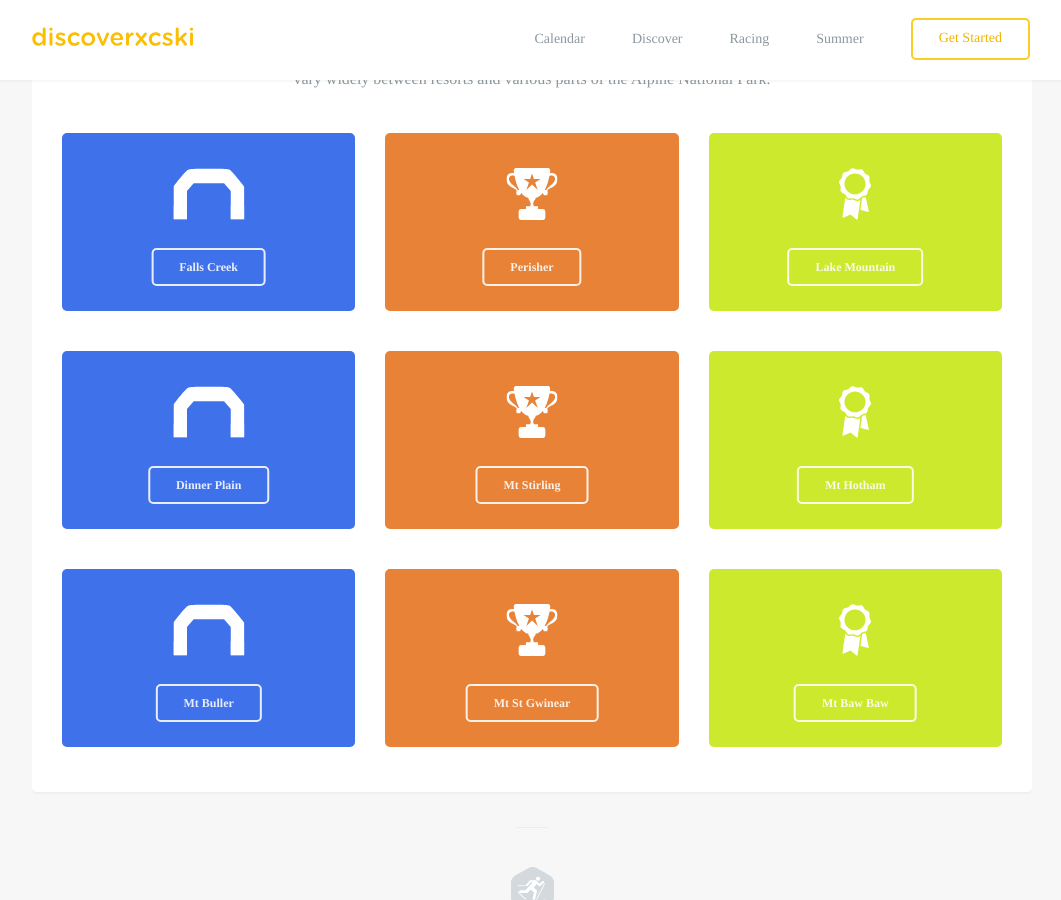
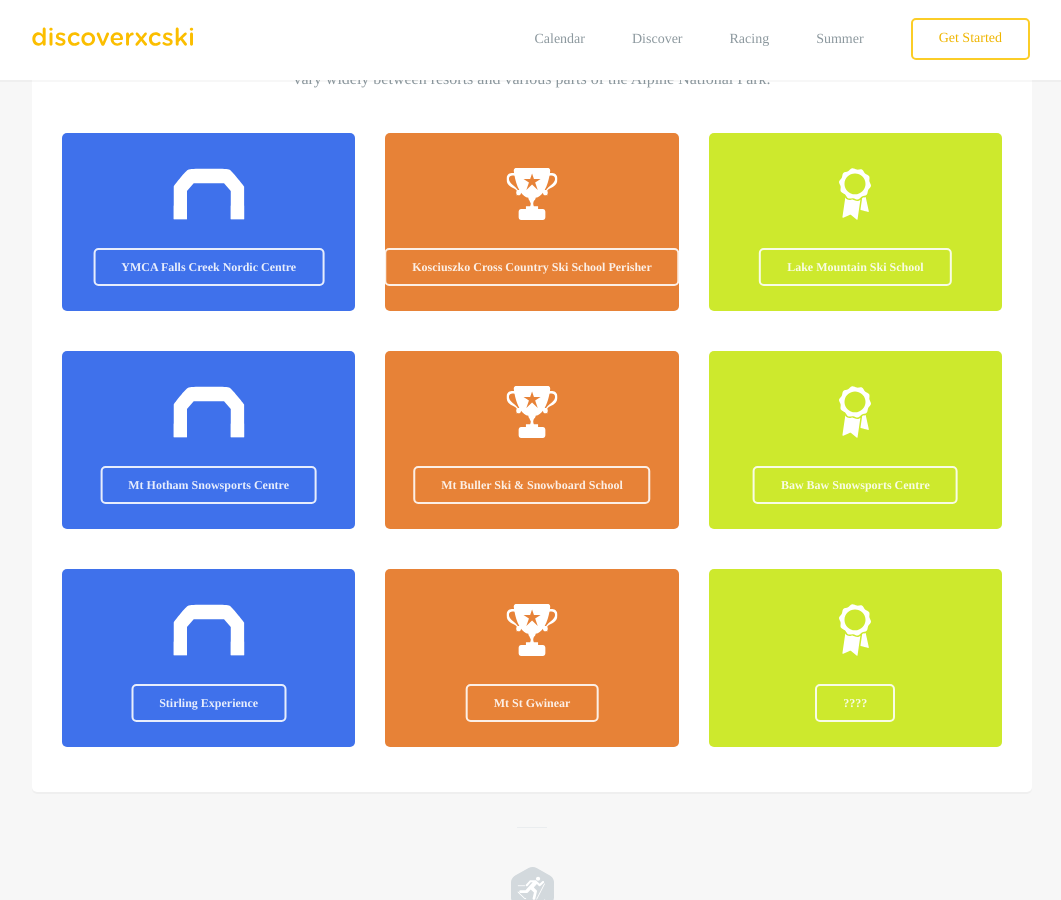
Before and after one commit to robcatto/robcatto.github.io, a Jekyll site: the page built from get-started/find-a-xc-ski-school/index.html, in a window 1280 px wide and 900 px high, scrolled down 364 px. Shown: the whole window, without its empty margins (108-1169 px from the left). Built offline with Jekyll 4.4.1, drawn with Linux system fonts in a browser that asks for light colours; some web fonts are replaced; Markdown is read by kramdown in place of the engine named in the settings.

Commit message:
Update index.html

```diff
--- a/get-started/find-a-xc-ski-school/index.html
+++ b/get-started/find-a-xc-ski-school/index.html
@@ -56,7 +56,7 @@ layout: default
                                             </g>
                                         </g>
                                 </svg>
-                                <a class="button small inverse" href="http://www.fallscreek.com.au/" data-featurette="analytics-click-event" data-event-category="button" data-event-action="M: Clicked Perks" data-event-label="Source: Features Page" id="featurette-13">Falls Creek</a>
+                                <a class="button small inverse" href="http://www.fallscreek.com.au/XCSkiLessons" data-featurette="analytics-click-event" data-event-category="button" data-event-action="M: Clicked Perks" data-event-label="Source: Features Page" id="featurette-13">YMCA Falls Creek Nordic Centre</a>
                             </div>
                         </div>
                         <div class="column three">
@@ -72,7 +72,7 @@ layout: default
                                             </g>
                                         </g>
                                 </svg>
-                                <a class="button small inverse" href="http://www.perisherxcountry.org" data-featurette="analytics-click-event" data-event-category="button" data-event-action="M: Clicked Perks" data-event-label="Source: Features Page" id="featurette-13">Perisher</a>
+                                <a class="button small inverse" href="http://www.k7adventures.com" data-featurette="analytics-click-event" data-event-category="button" data-event-action="M: Clicked Perks" data-event-label="Source: Features Page" id="featurette-13">Kosciuszko Cross Country Ski School Perisher</a>
                             </div>
                         </div>
                         <div class="column three">
@@ -90,7 +90,7 @@ layout: default
                                         </g>
                                     </g>
                                 </svg>
-                                <a class="button small inverse" href="http://www.lakemountainresort.com.au" data-featurette="analytics-click-event" data-event-category="button" data-event-action="M: Clicked Perks" data-event-label="Source: Features Page" id="featurette-13">Lake Mountain</a>
+                                <a class="button small inverse" href="http://www.lakemountainresort.com.au" data-featurette="analytics-click-event" data-event-category="button" data-event-action="M: Clicked Perks" data-event-label="Source: Features Page" id="featurette-13">Lake Mountain Ski School</a>
                             </div>
                         </div>
 
@@ -110,7 +110,7 @@ layout: default
                                             </g>
                                         </g>
                                 </svg>
-                                <a class="button small inverse" href="http://www.visitdinnerplain.com/" data-featurette="analytics-click-event" data-event-category="button" data-event-action="M: Clicked Perks" data-event-label="Source: Features Page" id="featurette-13">Dinner Plain</a>
+                                <a class="button small inverse" href="http://www.mthotham.com.au/events-activities/winter-activities/xc-biathlon/" data-featurette="analytics-click-event" data-event-category="button" data-event-action="M: Clicked Perks" data-event-label="Source: Features Page" id="featurette-13">Mt Hotham Snowsports Centre</a>
                             </div>
                         </div>
                         <div class="column three">
@@ -126,7 +126,7 @@ layout: default
                                             </g>
                                         </g>
                                 </svg>
-                                <a class="button small inverse" href="http://www.mtstirling.com.au/ski.php" data-featurette="analytics-click-event" data-event-category="button" data-event-action="M: Clicked Perks" data-event-label="Source: Features Page" id="featurette-13">Mt Stirling</a>
+                                <a class="button small inverse" href="http://www.mtbuller.com.au/Winter/Events-Activities/On-Snow-Activities/Telemarking-Cross-Country-Skiing" data-featurette="analytics-click-event" data-event-category="button" data-event-action="M: Clicked Perks" data-event-label="Source: Features Page" id="featurette-13">Mt Buller Ski & Snowboard School</a>
                             </div>
                         </div>
                         <div class="column three">
@@ -144,7 +144,7 @@ layout: default
                                         </g>
                                     </g>
                                 </svg>
-                                <a class="button small inverse" href="http://www.mthotham.com.au/events-activities/winter-activities/xc-biathlon/" data-featurette="analytics-click-event" data-event-category="button" data-event-action="M: Clicked Perks" data-event-label="Source: Features Page" id="featurette-13">Mt Hotham</a>
+                                <a class="button small inverse" href="http://mountbawbaw.com.au/winter/snow-sports-school-2/cross-country-lessons/" data-featurette="analytics-click-event" data-event-category="button" data-event-action="M: Clicked Perks" data-event-label="Source: Features Page" id="featurette-13">Baw Baw Snowsports Centre</a>
                             </div>
                         </div>
 
@@ -164,7 +164,7 @@ layout: default
                                             </g>
                                         </g>
                                 </svg>
-                                <a class="button small inverse" href="http://www.mtbuller.com.au/Winter/Events-Activities/On-Snow-Activities/Telemarking-Cross-Country-Skiing" data-featurette="analytics-click-event" data-event-category="button" data-event-action="M: Clicked Perks" data-event-label="Source: Features Page" id="featurette-13">Mt Buller</a>
+                                <a class="button small inverse" href="http://www.mtstirling.com.au/ski.php" data-featurette="analytics-click-event" data-event-category="button" data-event-action="M: Clicked Perks" data-event-label="Source: Features Page" id="featurette-13">Stirling Experience</a>
                             </div>
                         </div>
                         <div class="column three">
@@ -198,7 +198,7 @@ layout: default
                                         </g>
                                     </g>
                                 </svg>
-                                <a class="button small inverse" href="http://mountbawbaw.com.au/winter/things-to-do/" data-featurette="analytics-click-event" data-event-category="button" data-event-action="M: Clicked Perks" data-event-label="Source: Features Page" id="featurette-13">Mt Baw Baw</a>
+                                <a class="button small inverse" href="http://mountbawbaw.com.au/winter/things-to-do/" data-featurette="analytics-click-event" data-event-category="button" data-event-action="M: Clicked Perks" data-event-label="Source: Features Page" id="featurette-13">????</a>
                             </div>
                         </div>
 
```
